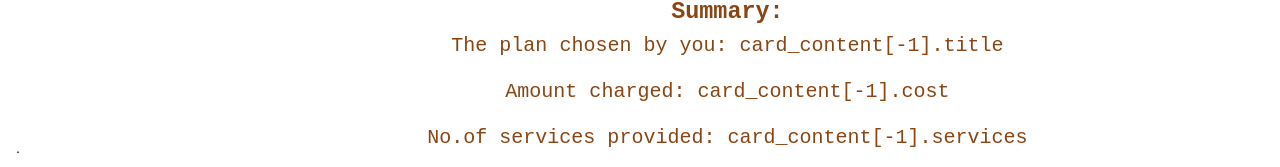
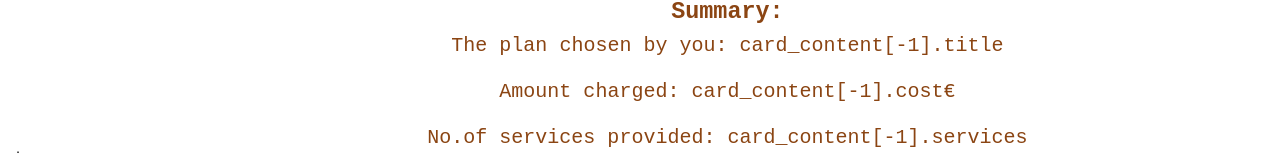
Before and after one commit to Akshayagayathri7/Hackathon, a Vue app in the folder rm_app/: page /acknowledgement in a window 1280 px wide. Shown: the part 390-557 px from the top of the page. Built offline with nearby package versions, Linux system fonts and the light colour scheme.

Commit message:
updated euro

```diff
--- a/rm_app/src/views/Acknowledgement.vue
+++ b/rm_app/src/views/Acknowledgement.vue
@@ -20,7 +20,7 @@
           </p>
           <p>
            {{$t('amount_title')}}
-            {{ $t(`card_content[${this.$store.state.selectedItem}].cost`) }}
+            {{ $t(`card_content[${this.$store.state.selectedItem}].cost`) }}<span>&#8364;</span>
           </p>
           <p>
             {{$t('service_title')}}
```
